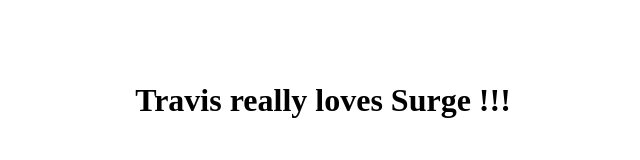
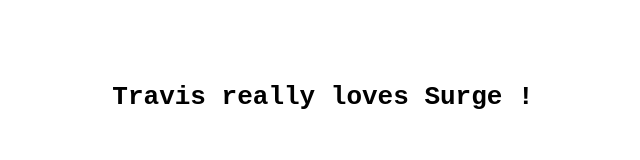
Before and after one commit to mathiasrw/howtogit, a website: page index.html in a window 1280 px wide. Shown: the whole page, without its empty margins (317-957 px from the left). Drawn offline with Linux system fonts and the light colour scheme.

Commit message:
Update index.html

```diff
--- a/index.html
+++ b/index.html
@@ -1,6 +1,3 @@
-<center><h1><br><br>
+<center><h1><br><br><tt>
 
-Travis really loves Surge
-
-
-!!!
+Travis really loves Surge !
```
